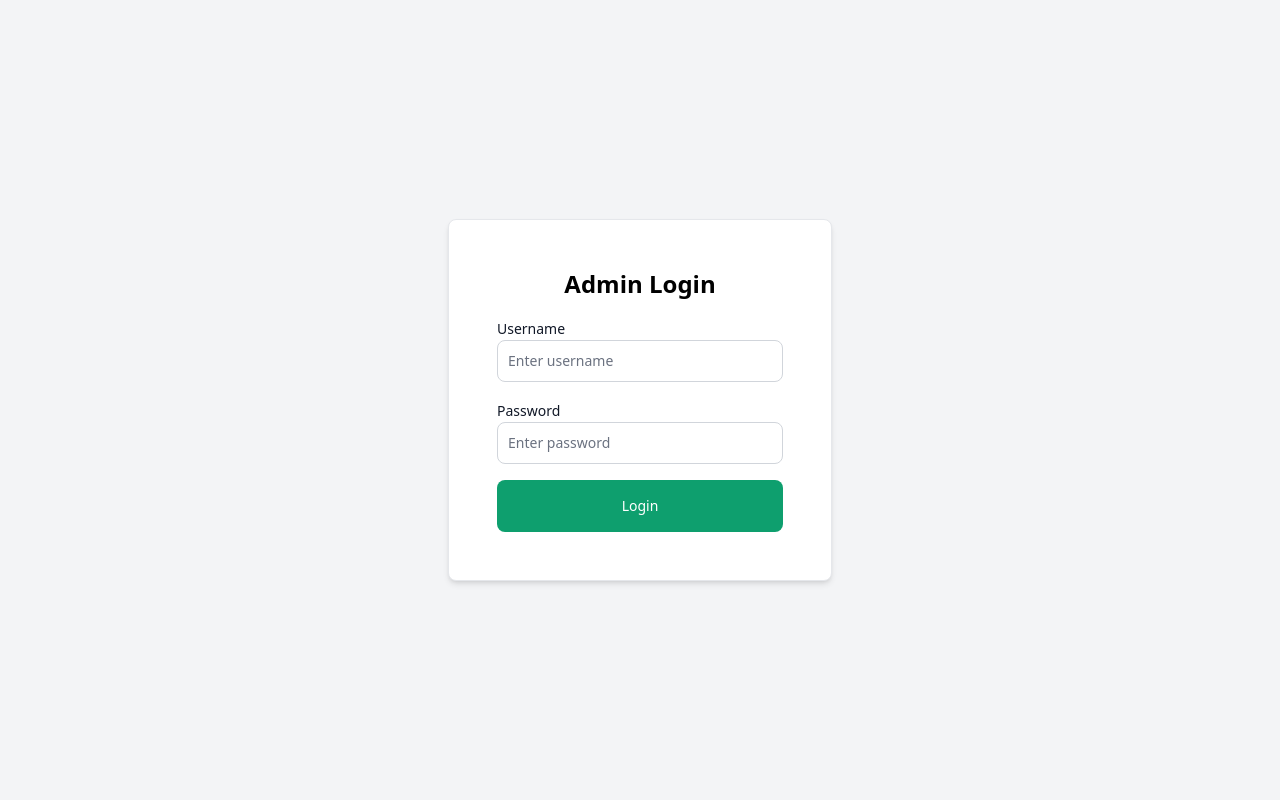
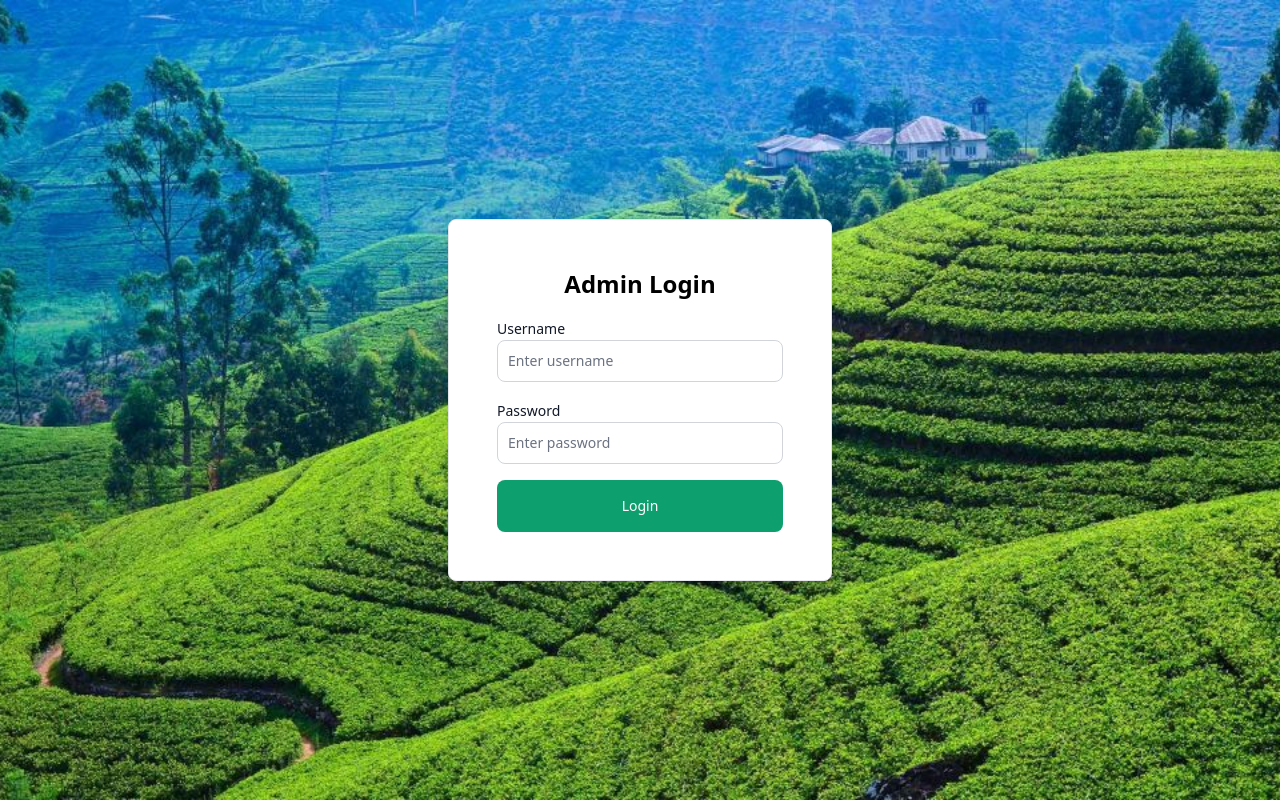
Before and after one commit to ChanithW/mern_project, a React (Create React App) app in the folder frontend/: page /admin-login in a window 1280 px wide. Built offline with nearby package versions, Linux system fonts and the light colour scheme.

Commit message:
admin login bg img

```diff
--- a/frontend/src/pages/AdminLogin.js
+++ b/frontend/src/pages/AdminLogin.js
@@ -2,6 +2,7 @@ import React from 'react';
 import { useState } from "react";
 import { useNavigate } from "react-router-dom";
 import { Button, Label, TextInput, Card } from "flowbite-react";
+import bgImage from '../assets/images/shrilanka-tea-estates.jpg';
 
 function AdminLogin() {
 
@@ -26,7 +27,7 @@ function AdminLogin() {
 
 
   return (
-    <div className="flex justify-center items-center min-h-screen bg-gray-100">
+    <div className="flex justify-center items-center min-h-screen bg-cover bg-center" style={{ backgroundImage: `url(${bgImage})` }}>
       <Card className="w-96 p-6">
         <h2 className="text-2xl font-bold text-center mb-4">Admin Login</h2>
         <form onSubmit={handleLogin} className="space-y-4">
```
